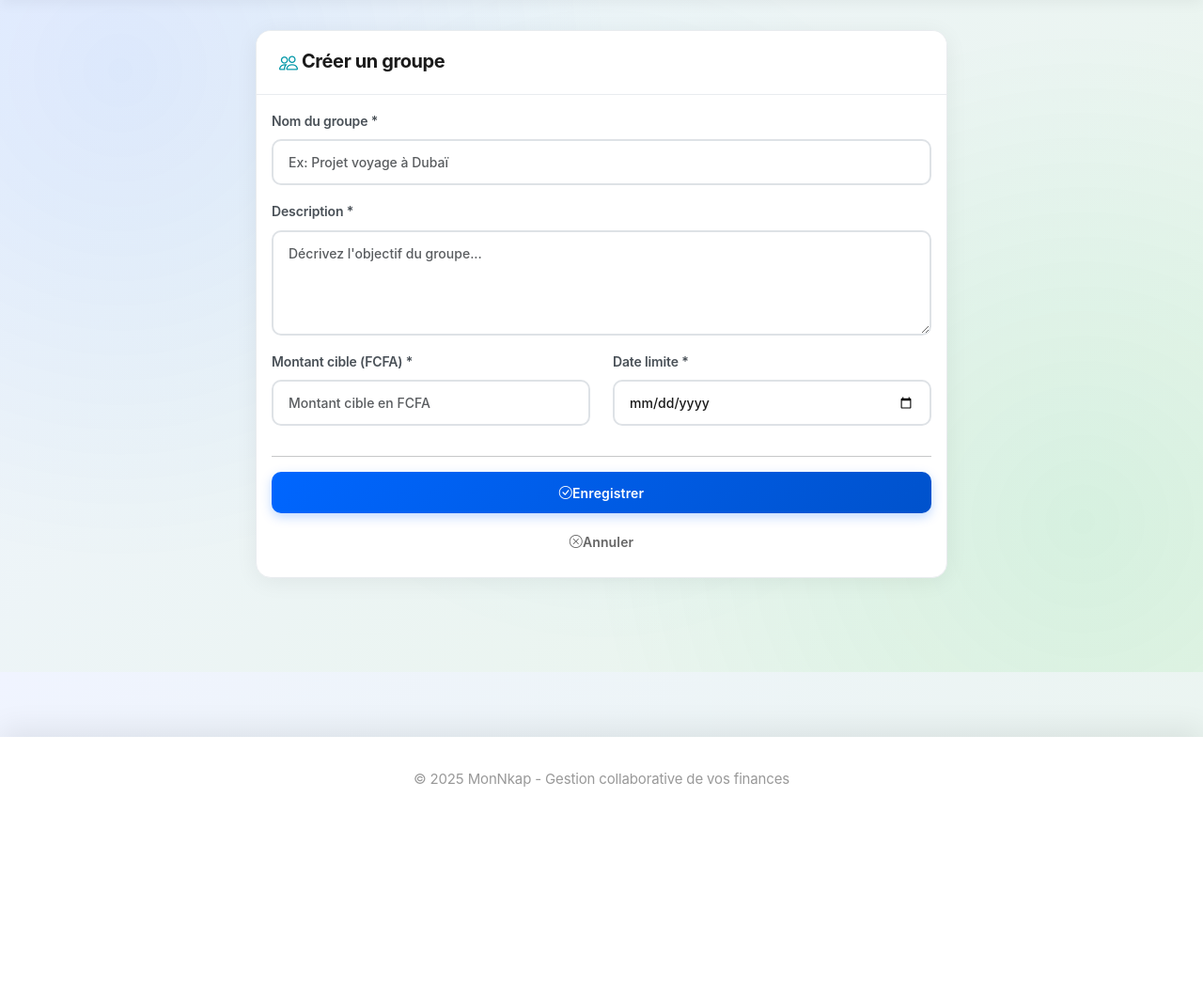
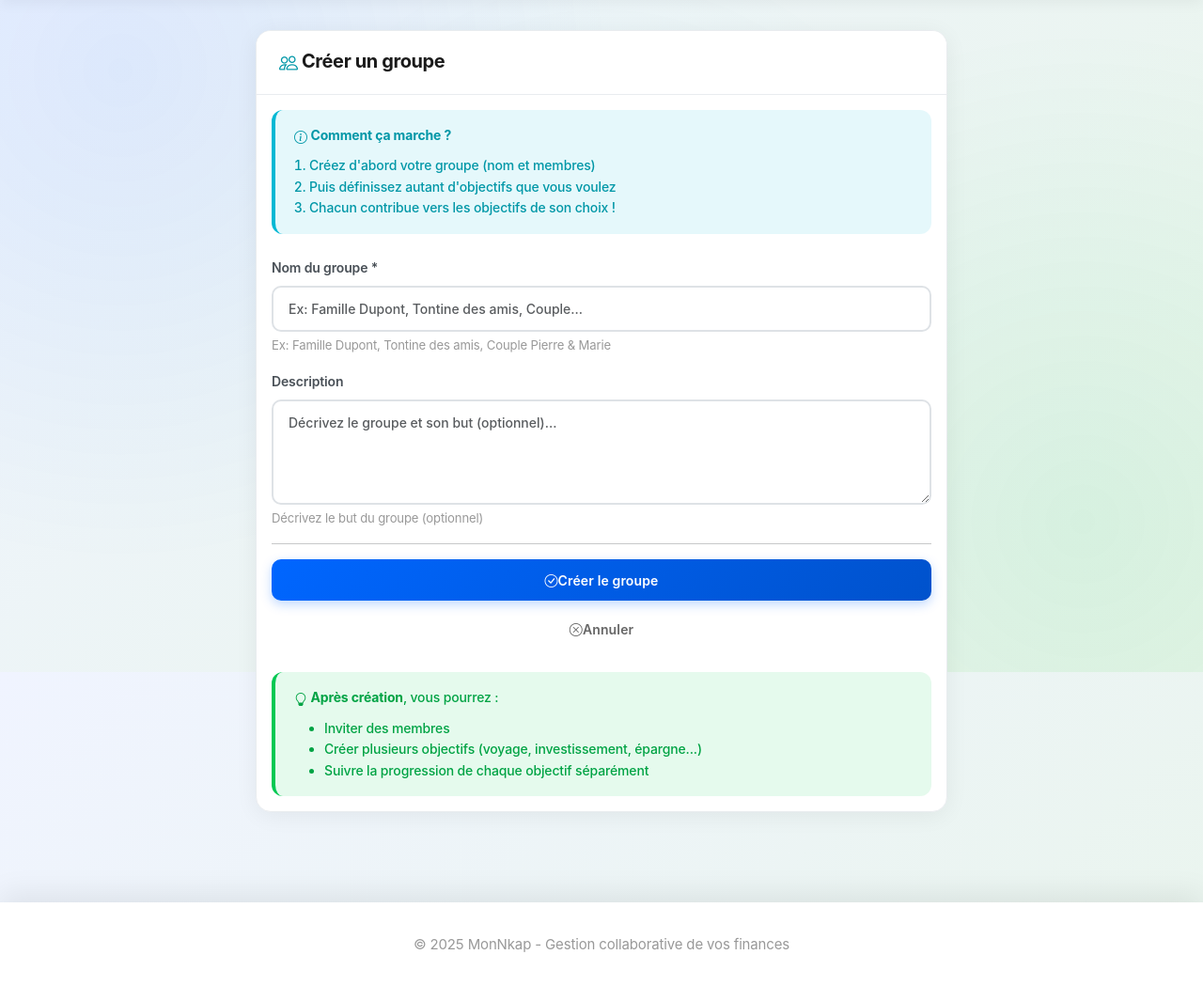
Before and after one commit to AcMongue/monNkap, a Django app: page /groups/create/ in a window 1280 px wide. Shown: the part 85-1134 px from the top of the page at 94% size. Before the commit the page ends 922 px from the top, so only its background shows below. Run offline with Django 4.2, Linux system fonts and the light colour scheme; the visitor is signed in with stand-in values (Sample User, id 1).

Commit message:
REFONTE Phase 3: Simplifier création groupe + Admin GroupGoal
- Formulaire groupe: retrait target_amount et deadline (obsolètes)
- Groupe = juste nom + description + membres
- Objectifs créés APRÈS via GroupGoal (architecture propre)
- Champs Group obsolètes: null=True, blank=True (backward compat)
- Template explicatif du processus 3 étapes
- Admin Django: GroupGoal avec fieldsets et filtres
- Contributions admin: affiche goal associé

UX améliorée:
1. Créer groupe (simple: nom)
2. Inviter membres
3. Définir N objectifs

```diff
--- a/groups/forms.py
+++ b/groups/forms.py
@@ -6,40 +6,29 @@ from .models import Group, Membership, GroupContribution, GroupExpense, GroupSav
 class GroupForm(forms.ModelForm):
     """
     Formulaire de création et modification de groupes.
+
+    Note: Avec la nouvelle architecture, un groupe est juste un conteneur de personnes.
+    Les objectifs (montant cible, deadline) sont définis via GroupGoal après création.
     """
     class Meta:
         model = Group
-        fields = ('name', 'description', 'target_amount', 'deadline', 'status')
+        fields = ('name', 'description')
         widgets = {
             'name': forms.TextInput(attrs={
                 'class': 'form-control',
-                'placeholder': 'Ex: Projet voyage à Dubaï'
+                'placeholder': 'Ex: Famille Dupont, Tontine des amis, Couple...'
             }),
             'description': forms.Textarea(attrs={
                 'class': 'form-control',
                 'rows': 4,
-                'placeholder': 'Décrivez l\'objectif du groupe...'
-            }),
-            'target_amount': forms.NumberInput(attrs={
-                'class': 'form-control',
-                'placeholder': 'Montant cible en FCFA',
-                'step': '0.01',
-                'min': '0.01'
-            }),
-            'deadline': forms.DateInput(attrs={
-                'class': 'form-control',
-                'type': 'date'
-            }),
-            'status': forms.Select(attrs={
-                'class': 'form-select'
+                'placeholder': 'Décrivez le groupe et son but (optionnel)...'
             })
         }
 
     def __init__(self, *args, **kwargs):
         super().__init__(*args, **kwargs)
-        # Pour un nouveau groupe, ne pas afficher le champ status
-        if not self.instance.pk:
-            self.fields.pop('status')
+        # Les champs target_amount, deadline ne sont plus dans le formulaire
+        # Ils seront définis via les GroupGoal
 
 
 class MembershipForm(forms.Form):
--- a/groups/models.py
+++ b/groups/models.py
@@ -49,21 +49,29 @@ class Group(models.Model):
         related_name='member_groups',
         verbose_name='Membres'
     )
+    # Champs obsolètes - conservés pour compatibilité, mais remplacés par GroupGoal
     target_amount = models.DecimalField(
         max_digits=10,
         decimal_places=2,
         validators=[MinValueValidator(Decimal('0.01'))],
-        verbose_name='Montant cible'
+        verbose_name='Montant cible (obsolète)',
+        null=True,
+        blank=True,
+        help_text='Utilisez GroupGoal pour les nouveaux objectifs'
     )
     current_amount = models.DecimalField(
         max_digits=10,
         decimal_places=2,
         default=Decimal('0.00'),
         validators=[MinValueValidator(Decimal('0.00'))],
-        verbose_name='Montant collecté'
+        verbose_name='Montant collecté (obsolète)',
+        help_text='Utilisez GroupGoal pour les nouveaux objectifs'
     )
     deadline = models.DateField(
-        verbose_name='Date limite'
+        verbose_name='Date limite (obsolète)',
+        null=True,
+        blank=True,
+        help_text='Utilisez GroupGoal pour les nouveaux objectifs'
     )
     status = models.CharField(
         max_length=20,
--- a/templates/groups/group_form.html
+++ b/templates/groups/group_form.html
@@ -12,29 +12,29 @@
                 </h4>
             </div>
             <div class="card-body">
+                <div class="alert alert-info mb-4">
+                    <i class="bi bi-info-circle"></i>
+                    <strong>Comment ça marche ?</strong>
+                    <ol class="mb-0 mt-2 ps-3">
+                        <li>Créez d'abord votre groupe (nom et membres)</li>
+                        <li>Puis définissez autant d'objectifs que vous voulez</li>
+                        <li>Chacun contribue vers les objectifs de son choix !</li>
+                    </ol>
+                </div>
+
                 <form method="post">
                     {% csrf_token %}
 
                     <div class="mb-3">
                         <label for="{{ form.name.id_for_label }}" class="form-label">Nom du groupe *</label>
                         {{ form.name }}
+                        <small class="text-muted d-block mt-1">Ex: Famille Dupont, Tontine des amis, Couple Pierre & Marie</small>
                     </div>
 
                     <div class="mb-3">
-                        <label for="{{ form.description.id_for_label }}" class="form-label">Description *</label>
+                        <label for="{{ form.description.id_for_label }}" class="form-label">Description</label>
                         {{ form.description }}
-                    </div>
-
-                    <div class="row">
-                        <div class="col-md-6 mb-3">
-                            <label for="{{ form.target_amount.id_for_label }}" class="form-label">Montant cible (FCFA) *</label>
-                            {{ form.target_amount }}
-                        </div>
-
-                        <div class="col-md-6 mb-3">
-                            <label for="{{ form.deadline.id_for_label }}" class="form-label">Date limite *</label>
-                            {{ form.deadline }}
-                        </div>
+                        <small class="text-muted d-block mt-1">Décrivez le but du groupe (optionnel)</small>
                     </div>
 
                     {% if form.status %}
@@ -47,14 +47,24 @@
                     <hr>
 
                     <div class="d-grid gap-2">
-                        <button type="submit" class="btn btn-gradient-primary">
-                            <i class="bi bi-check-circle"></i> Enregistrer
+                        <button type="submit" class="btn btn-gradient-primary btn-lg">
+                            <i class="bi bi-check-circle"></i> Créer le groupe
                         </button>
                         <a href="{% url 'groups:list' %}" class="btn btn-outline-secondary">
                             <i class="bi bi-x-circle"></i> Annuler
                         </a>
                     </div>
                 </form>
+
+                <div class="alert alert-success mt-4 mb-0">
+                    <i class="bi bi-lightbulb"></i>
+                    <strong>Après création</strong>, vous pourrez :
+                    <ul class="mb-0 mt-2">
+                        <li>Inviter des membres</li>
+                        <li>Créer plusieurs objectifs (voyage, investissement, épargne...)</li>
+                        <li>Suivre la progression de chaque objectif séparément</li>
+                    </ul>
+                </div>
             </div>
         </div>
     </div>
```
Also changed, not shown: groups/admin.py (+41 -5 lines), groups/migrations/0009_alter_group_current_amount_alter_group_deadline_and_more.py (added).
